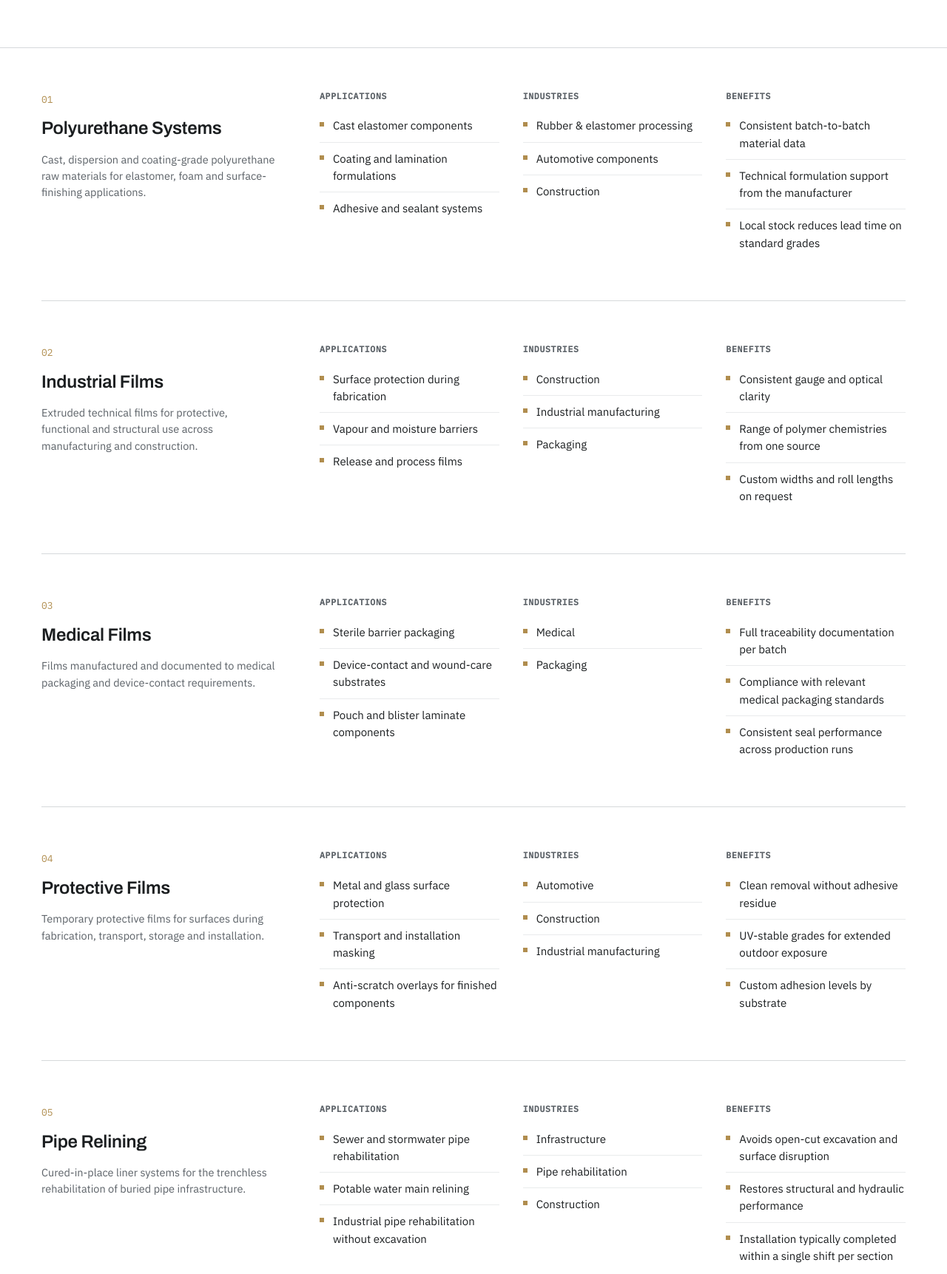
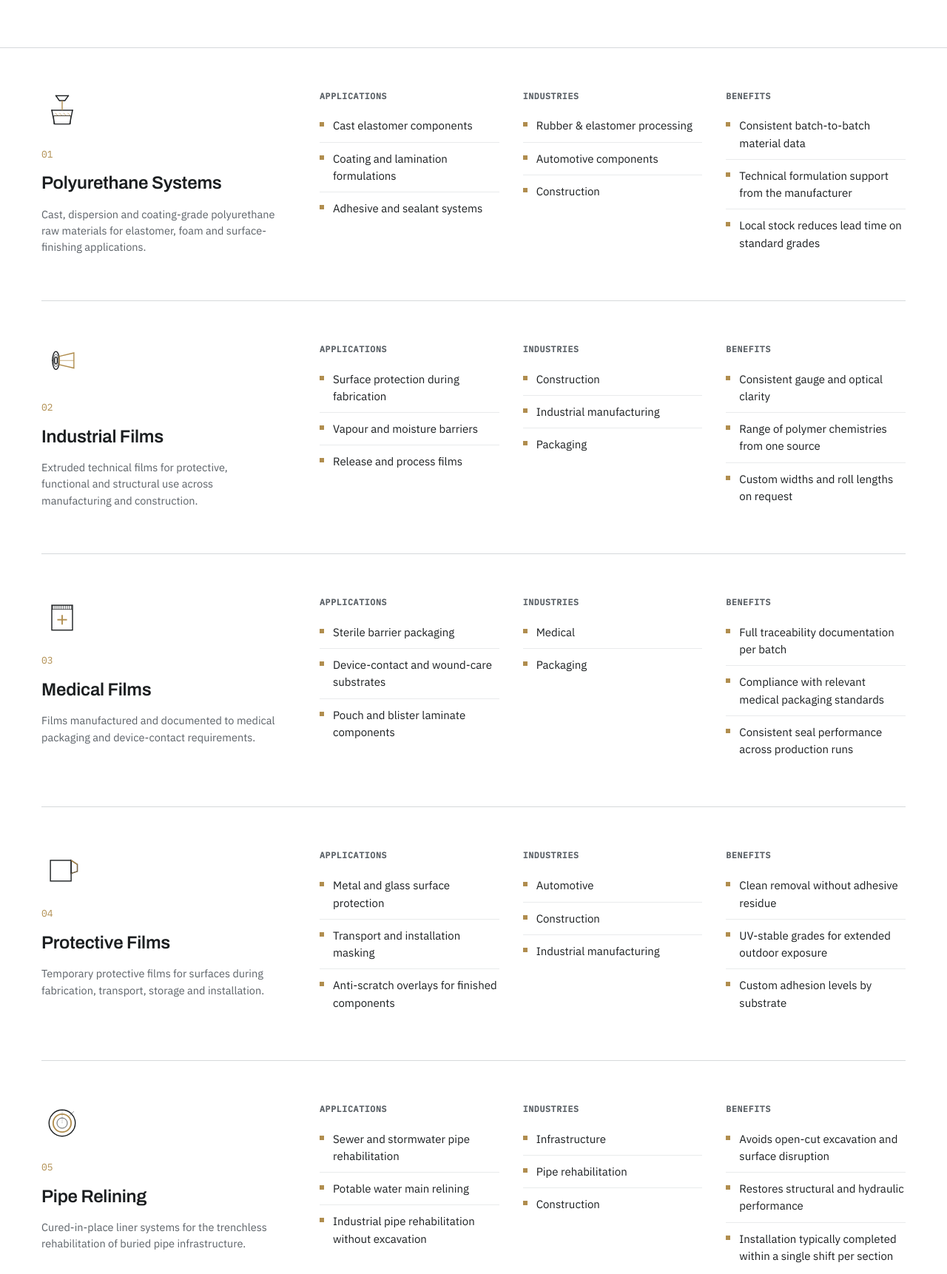
Before and after one commit to Stansaq-F-Z-C/Stansaq-Website, a website: page public/solutions.html in a window 1280 px wide. Shown: the part 520-2242 px from the top of the page at 74% size. Drawn offline with Linux system fonts and the light colour scheme.

Commit message:
bug fixes

```diff
--- a/public/css/style.css
+++ b/public/css/style.css
@@ -602,6 +602,7 @@ h1, h2, h3, h4 { font-family: var(--f-display); font-weight: 600; margin: 0; let
   border-top: 1px solid var(--line);
 }
 .solution-block:first-child { border-top: none; }
+.solution-head .icon { width: 56px; height: 56px; margin-bottom: 18px; display: block; }
 .solution-head .idx { font-family: var(--f-mono); color: var(--gold); font-size: 13px; }
 .solution-head h3 { font-size: 24px; margin: 10px 0 12px; }
 .solution-head p { color: var(--steel); font-size: 14.5px; margin: 0; }
--- a/public/solutions.html
+++ b/public/solutions.html
@@ -48,6 +48,7 @@
 
       <div class="solution-block" id="polyurethane-systems">
         <div class="solution-head">
+          <img class="icon" src="images/icon-polyurethane-systems.svg" alt="">
           <span class="idx">01</span>
           <h3>Polyurethane Systems</h3>
           <p>Cast, dispersion and coating-grade polyurethane raw materials for elastomer, foam and surface-finishing applications.</p>
@@ -70,6 +71,7 @@
 
       <div class="solution-block" id="industrial-films">
         <div class="solution-head">
+          <img class="icon" src="images/icon-industrial-films.svg" alt="">
           <span class="idx">02</span>
           <h3>Industrial Films</h3>
           <p>Extruded technical films for protective, functional and structural use across manufacturing and construction.</p>
@@ -92,6 +94,7 @@
 
       <div class="solution-block" id="medical-films">
         <div class="solution-head">
+          <img class="icon" src="images/icon-medical-films.svg" alt="">
           <span class="idx">03</span>
           <h3>Medical Films</h3>
           <p>Films manufactured and documented to medical packaging and device-contact requirements.</p>
@@ -114,6 +117,7 @@
 
       <div class="solution-block" id="protective-films">
         <div class="solution-head">
+          <img class="icon" src="images/icon-protective-films.svg" alt="">
           <span class="idx">04</span>
           <h3>Protective Films</h3>
           <p>Temporary protective films for surfaces during fabrication, transport, storage and installation.</p>
@@ -136,6 +140,7 @@
 
       <div class="solution-block" id="pipe-relining">
         <div class="solution-head">
+          <img class="icon" src="images/icon-pipe-relining.svg" alt="">
           <span class="idx">05</span>
           <h3>Pipe Relining</h3>
           <p>Cured-in-place liner systems for the trenchless rehabilitation of buried pipe infrastructure.</p>
@@ -158,6 +163,7 @@
 
       <div class="solution-block" id="processing-equipment">
         <div class="solution-head">
+          <img class="icon" src="images/icon-processing-equipment.svg" alt="">
           <span class="idx">06</span>
           <h3>Processing Equipment</h3>
           <p>Extrusion and compounding lines for rubber, cable and elastomer processing, supplied and commissioned in-region.</p>
@@ -180,6 +186,7 @@
 
       <div class="solution-block" id="passport-hinge-materials">
         <div class="solution-head">
+          <img class="icon" src="images/icon-passport-hinge-materials.svg" alt="">
           <span class="idx">07</span>
           <h3>Passport Hinge Materials</h3>
           <p>Substrates engineered for the binding and hinge construction of security and travel documents.</p>
@@ -202,6 +209,7 @@
 
       <div class="solution-block" id="packaging-materials">
         <div class="solution-head">
+          <img class="icon" src="images/icon-packaging-materials.svg" alt="">
           <span class="idx">08</span>
           <h3>Packaging Materials</h3>
           <p>Films and laminates supplied to flexible packaging converters across food, industrial and consumer goods packaging.</p>
```
Also changed, not shown: server.js (+10 -1 lines), public/images/icon-industrial-films.svg (added), public/images/icon-medical-films.svg (added), public/images/icon-packaging-materials.svg (added), public/images/icon-passport-hinge-materials.svg (added), public/images/icon-pipe-relining.svg (added), public/images/icon-polyurethane-systems.svg (added), public/images/icon-processing-equipment.svg (added), public/images/icon-protective-films.svg (added), public/js/main.js (indentation only), 1 other file.
